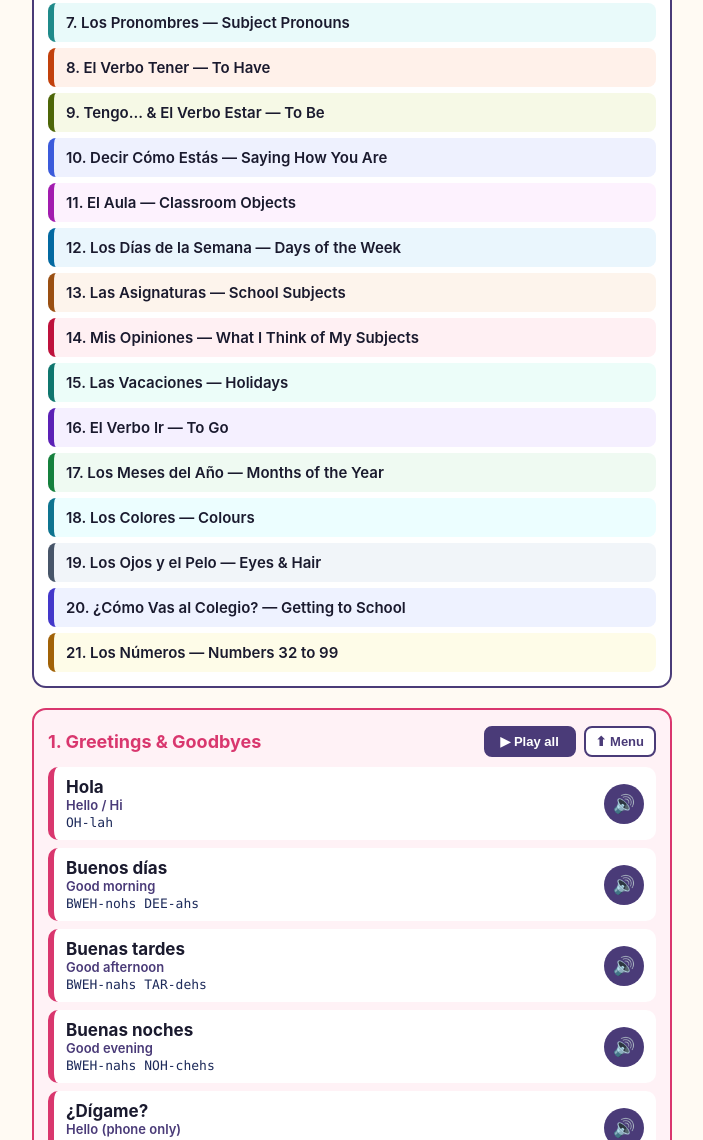
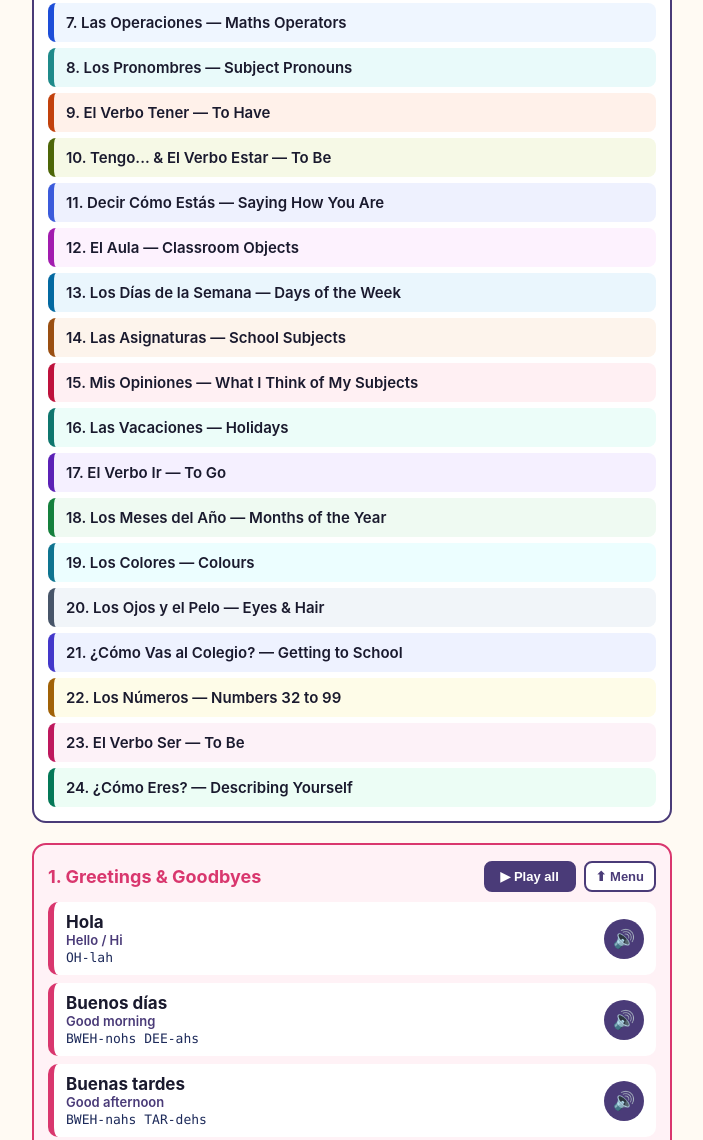
Before and after one commit to parabola804/ScholasticLanguages, a plain HTML site: page index.html in a window 1280 px wide. Shown: the part 536-1676 px from the top of the page, without its empty margins (288-991 px from the left). Drawn offline with Linux system fonts and the light colour scheme.

Commit message:
Add files via upload

```diff
--- a/index.html
+++ b/index.html
@@ -105,7 +105,7 @@
   <div id="sections"></div>
   <button class="add-phrase-trigger" id="addSectionTrigger" style="display:none;">+ Add a new section (e.g. for today's words)</button>
   <div class="new-section-form" id="newSectionForm">
-    <input type="text" id="newSectionTitle" placeholder="Section title, e.g. 22. Miércoles 25 de noviembre">
+    <input type="text" id="newSectionTitle" placeholder="Section title, e.g. 25. Miércoles 25 de noviembre">
     <div class="add-row" style="display:block;">
       <div class="btns">
         <button class="save-btn" id="saveSectionBtn">Add section</button>
@@ -133,7 +133,7 @@
    and redeploy. This tells every iPad "there's a new version on the
    server" so it replaces its saved copy with this one automatically.
    Each phrase is [spanish, english, soundsLike]. */
-const DATA_VERSION = 21;
+const DATA_VERSION = 22;
 
 const DEFAULT_DATA = {
   version: DATA_VERSION,
@@ -548,7 +548,45 @@ const DEFAULT_DATA = {
   },
   {
     "id": "s7",
-    "title": "7. Los Pronombres — Subject Pronouns",
+    "title": "7. Las Operaciones — Maths Operators",
+    "color": "#1d4ed8",
+    "bg": "#eff6ff",
+    "phrases": [
+      [
+        "más",
+        "plus (+)",
+        "MAHS"
+      ],
+      [
+        "menos",
+        "minus (−)",
+        "MEH-nohs"
+      ],
+      [
+        "por",
+        "multiplied by (×)",
+        "por"
+      ],
+      [
+        "dividido por",
+        "divided by (÷)",
+        "dee-vee-DEE-doh por"
+      ],
+      [
+        "es igual a",
+        "equals (=)",
+        "ehs ee-GWAHL ah"
+      ],
+      [
+        "Dos más tres es igual a cinco",
+        "Two plus three equals five",
+        "dohs MAHS trehs ehs ee-GWAHL ah SEEN-koh"
+      ]
+    ]
+  },
+  {
+    "id": "s8",
+    "title": "8. Los Pronombres — Subject Pronouns",
     "color": "#1f8a8a",
     "bg": "#e9fafa",
     "phrases": [
@@ -585,8 +623,8 @@ const DEFAULT_DATA = {
     ]
   },
   {
-    "id": "s8",
-    "title": "8. El Verbo Tener — To Have",
+    "id": "s9",
+    "title": "9. El Verbo Tener — To Have",
     "color": "#c2410c",
     "bg": "#fff1ea",
     "phrases": [
@@ -623,8 +661,8 @@ const DEFAULT_DATA = {
     ]
   },
   {
-    "id": "s9",
-    "title": "9. Tengo... & El Verbo Estar — To Be",
+    "id": "s10",
+    "title": "10. Tengo... & El Verbo Estar — To Be",
     "color": "#4d6608",
     "bg": "#f6f9e6",
     "phrases": [
@@ -701,8 +739,8 @@ const DEFAULT_DATA = {
     ]
   },
   {
-    "id": "s10",
-    "title": "10. Decir Cómo Estás — Saying How You Are",
+    "id": "s11",
+    "title": "11. Decir Cómo Estás — Saying How You Are",
     "color": "#3b5bdb",
     "bg": "#eef1fe",
     "phrases": [
@@ -769,8 +807,8 @@ const DEFAULT_DATA = {
     ]
   },
   {
-    "id": "s11",
-    "title": "11. El Aula — Classroom Objects",
+    "id": "s12",
+    "title": "12. El Aula — Classroom Objects",
     "color": "#a21caf",
     "bg": "#fdf2fe",
     "phrases": [
@@ -942,8 +980,8 @@ const DEFAULT_DATA = {
     ]
   },
   {
-    "id": "s12",
-    "title": "12. Los Días de la Semana — Days of the Week",
+    "id": "s13",
+    "title": "13. Los Días de la Semana — Days of the Week",
     "color": "#0369a1",
     "bg": "#eaf6fd",
     "phrases": [
@@ -1020,8 +1058,8 @@ const DEFAULT_DATA = {
     ]
   },
   {
-    "id": "s13",
-    "title": "13. Las Asignaturas — School Subjects",
+    "id": "s14",
+    "title": "14. Las Asignaturas — School Subjects",
     "color": "#9a4f12",
     "bg": "#fdf4ec",
     "phrases": [
@@ -1163,8 +1201,8 @@ const DEFAULT_DATA = {
     ]
   },
   {
-    "id": "s14",
-    "title": "14. Mis Opiniones — What I Think of My Subjects",
+    "id": "s15",
+    "title": "15. Mis Opiniones — What I Think of My Subjects",
     "color": "#be123c",
     "bg": "#fff0f3",
     "phrases": [
@@ -1286,8 +1324,8 @@ const DEFAULT_DATA = {
     ]
   },
   {
-    "id": "s15",
-    "title": "15. Las Vacaciones — Holidays",
+    "id": "s16",
+    "title": "16. Las Vacaciones — Holidays",
     "color": "#0f766e",
     "bg": "#ecfdf9",
     "phrases": [
@@ -1314,8 +1352,8 @@ const DEFAULT_DATA = {
     ]
   },
   {
-    "id": "s16",
-    "title": "16. El Verbo Ir — To Go",
+    "id": "s17",
+    "title": "17. El Verbo Ir — To Go",
     "color": "#5b21b6",
     "bg": "#f5f0ff",
     "phrases": [
@@ -1367,8 +1405,8 @@ const DEFAULT_DATA = {
     ]
   },
   {
-    "id": "s17",
-    "title": "17. Los Meses del Año — Months of the Year",
+    "id": "s18",
+    "title": "18. Los Meses del Año — Months of the Year",
     "color": "#15803d",
     "bg": "#effaf2",
     "phrases": [
@@ -1440,8 +1478,8 @@ const DEFAULT_DATA = {
     ]
   },
   {
-    "id": "s18",
-    "title": "18. Los Colores — Colours",
+    "id": "s19",
+    "title": "19. Los Colores — Colours",
     "color": "#0e7490",
     "bg": "#ecfeff",
     "phrases": [
@@ -1513,8 +1551,8 @@ const DEFAULT_DATA = {
     ]
   },
   {
-    "id": "s19",
-    "title": "19. Los Ojos y el Pelo — Eyes & Hair",
+    "id": "s20",
+    "title": "20. Los Ojos y el Pelo — Eyes & Hair",
     "color": "#475569",
     "bg": "#f1f5f9",
     "phrases": [
@@ -1641,8 +1679,8 @@ const DEFAULT_DATA = {
     ]
   },
   {
-    "id": "s20",
-    "title": "20. ¿Cómo Vas al Colegio? — Getting to School",
+    "id": "s21",
+    "title": "21. ¿Cómo Vas al Colegio? — Getting to School",
     "color": "#4338ca",
     "bg": "#eef2ff",
     "phrases": [
@@ -1689,8 +1727,8 @@ const DEFAULT_DATA = {
     ]
   },
   {
-    "id": "s21",
-    "title": "21. Los Números — Numbers 32 to 99",
+    "id": "s22",
+    "title": "22. Los Números — Numbers 32 to 99",
     "color": "#a16207",
     "bg": "#fefce8",
     "phrases": [
@@ -1748,6 +1786,102 @@ const DEFAULT_DATA = {
         "noventa y nueve",
         "99 — ninety-nine",
         "noh-VEHN-tah ee NWEH-veh"
+      ]
+    ]
+  },
+  {
+    "id": "s23",
+    "title": "23. El Verbo Ser — To Be",
+    "color": "#be185d",
+    "bg": "#fdf2f8",
+    "phrases": [
+      [
+        "ser",
+        "to be",
+        "sehr"
+      ],
+      [
+        "yo soy",
+        "I am",
+        "yoh SOY"
+      ],
+      [
+        "tú eres",
+        "you are (singular)",
+        "too EH-rehs"
+      ],
+      [
+        "él / ella es",
+        "he / she is",
+        "ehl / EH-yah EHS"
+      ],
+      [
+        "nosotros / nosotras somos",
+        "we are (masculine / feminine)",
+        "noh-SOH-trohs / noh-SOH-trahs SOH-mohs"
+      ],
+      [
+        "vosotros / vosotras sois",
+        "you are (plural masculine / feminine)",
+        "voh-SOH-trohs / voh-SOH-trahs SOYS"
+      ],
+      [
+        "ellos / ellas son",
+        "they are (masculine / feminine)",
+        "EH-yohs / EH-yahs SOHN"
+      ]
+    ]
+  },
+  {
+    "id": "s24",
+    "title": "24. ¿Cómo Eres? — Describing Yourself",
+    "color": "#047857",
+    "bg": "#ecfdf5",
+    "phrases": [
+      [
+        "¿Cómo eres?",
+        "What are you like?",
+        "KOH-moh EH-rehs"
+      ],
+      [
+        "alto / alta",
+        "tall (m. / f.)",
+        "AHL-toh / AHL-tah"
+      ],
+      [
+        "bajo / baja",
+        "short (m. / f.)",
+        "BAH-hoh / BAH-hah"
+      ],
+      [
+        "simpático / simpática",
+        "nice (m. / f.)",
+        "seem-PAH-tee-koh / seem-PAH-tee-kah"
+      ],
+      [
+        "activo / activa",
+        "active (m. / f.)",
+        "ahk-TEE-voh / ahk-TEE-vah"
+      ],
+      [
+        "creativo / creativa",
+        "creative (m. / f.)",
+        "kreh-ah-TEE-voh / kreh-ah-TEE-vah"
+      ],
+      [
+        "responsable",
+        "responsible",
+        "rehs-pohn-SAH-bleh"
+      ],
+      [
+        "Yo soy alta y simpática",
+        "I am tall and nice",
+        "yoh SOY AHL-tah ee seem-PAH-tee-kah"
+      ],
+      [
+        "el cabello",
+        "hair",
+        "ehl kah-BEH-yoh"
       ]
     ]
   }
@@ -1863,10 +1997,12 @@ let playAll = null;       // the run in progress: { token, btn, label, row, time
 let currentUtter = null;  // kept so Safari doesn't drop the utterance mid-speech
 let wakeLock = null;
 
-/* Tidy a phrase for reading aloud: "1 — one" -> "one", "a / b" -> "a, b" */
+/* Tidy a phrase for reading aloud: "1 — one" -> "one", "a / b" -> "a, b",
+   "plus (+)" -> "plus" (maths symbols in brackets are for reading only) */
 function speechText(text) {
   return (text || '')
     .replace(/^\d+\s*—\s*/, '')
+    .replace(/\s*\([+\-−×÷=]\)/g, '')
     .replace(/\(m\. \/ f\.\)/g, '(masculine or feminine)')
     .replace(/\.\.\./g, ' ')
     .replace(/\s+\/\s+/g, ', ')
```
